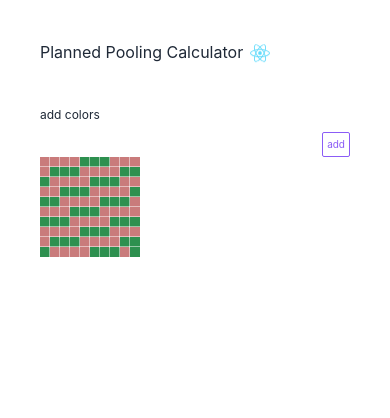
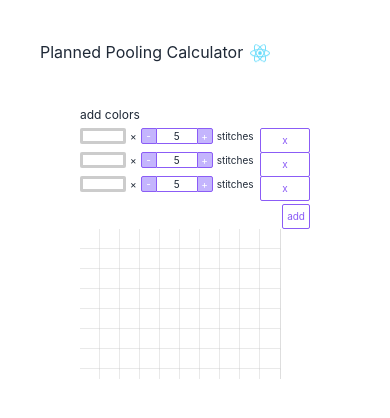
Before and after one commit to lireanne/planned-pooling-calculator, a React (Create React App) app: page / in a window 390 px wide. Shown: the top 418 px of the page. Built offline with nearby package versions, Linux system fonts and the light colour scheme.

Commit message:
feat: implement responsive canvas with color selection

```diff
--- a/src/App.tsx
+++ b/src/App.tsx
@@ -1,8 +1,8 @@
 import logo from "./assets/logo.svg";
 import "./App.css";
 
-import RepeatsInput from "./inputs/repeats-input/index";
-import Canvas from "./canvas/Canvas";
+import { Pooler } from "./pooler";
+import Canvas from "./canvas/canvas";
 
 const Header = (): JSX.Element => {
   return (
@@ -22,8 +22,7 @@ const Header = (): JSX.Element => {
 const Body = () => {
   return (
     <div className="planned-pooling-body m-10">
-      <RepeatsInput />
-      <Canvas />
+      <Pooler />
     </div>
   );
 };
--- a/src/canvas/Canvas.tsx
+++ b/src/canvas/Canvas.tsx
@@ -1,30 +1,19 @@
 import React, { useRef, useEffect } from "react";
-import { colorSection } from "../inputs/repeats-input";
-import { start } from "repl";
+import { colorSection } from "../pooler";
+import { hexIsLight } from "../utils";
 
-const Canvas = (props: any) => {
-  // test value
-  const test: colorSection[] = [
-    {
-      id: "85s66d706fSa9-kb-aJBh",
-      hex: "#c97b7b",
-      count: 4,
-    },
-    {
-      id: "Kv7QMhdk5x2zhsULsWqOT",
-      hex: "#2d904f",
-      count: 3,
-    },
-  ];
+const Canvas = (props: { colorsections: colorSection[] }) => {
+  const { colorsections } = props;
 
   // TODO: make # of cols adjustable, and adapt # of rows accordingly
   const gridSettings = {
     cols: 10,
     rows: 10,
-    gridSize: 10,
+    gridSize: 20,
   };
 
-  const getGridHexValues = (colorSections: colorSection[]) => {
+  /** Return an array of hex values mapped to each of the grid cells*/
+  const getGridHexValues = (colorSections: colorSection[]): string[] => {
     const nGrids = gridSettings.cols * gridSettings.rows;
 
     // Array of hex values per each repeat of colorSections
@@ -39,7 +28,7 @@ const Canvas = (props: any) => {
     const completeRepeats = Array(nRepeats).fill(repeatedGrids).flat();
 
     // Check if there are remaining grids left after all possible repeats
-    const nRemainingGrids = nGrids - (completeRepeats.length + 1);
+    const nRemainingGrids = nGrids - completeRepeats.length;
     if (nRemainingGrids > 0) {
       const remainingGrids = repeatedGrids.slice(0, nRemainingGrids);
       return [...completeRepeats, ...remainingGrids];
@@ -48,7 +37,7 @@ const Canvas = (props: any) => {
     return completeRepeats;
   };
 
-  const gridHexValues = getGridHexValues(test);
+  const gridHexValues = getGridHexValues(colorsections);
 
   const getGridHexValue = (row: number, col: number): string => {
     return gridHexValues[row * gridSettings.cols + col];
@@ -57,26 +46,29 @@ const Canvas = (props: any) => {
   const canvasRef = useRef<HTMLCanvasElement>(null);
 
   useEffect(() => {
+    console.log("colorsections:", colorsections);
     const canvas = canvasRef.current;
     const context = canvas && canvas.getContext("2d");
 
     if (context) {
       const { cols, rows, gridSize } = gridSettings;
 
-      context.strokeStyle = "white";
-
       for (let r = 0; r < rows; r++) {
         for (let c = 0; c < cols; c++) {
           const hex = getGridHexValue(c, r);
+
+          hexIsLight(hex)
+            ? (context.strokeStyle = "lightgrey")
+            : (context.strokeStyle = "white");
+
           context.fillStyle = hex;
-
           context.lineWidth = 1;
           context.strokeRect(r * gridSize, c * gridSize, gridSize, gridSize);
           context.fillRect(r * gridSize, c * gridSize, gridSize, gridSize);
         }
       }
     }
-  }, []);
+  }, [colorsections]);
 
   return <canvas ref={canvasRef} {...props}></canvas>;
 };
--- /dev/null
+++ b/src/inputs/colors-input/index.tsx
@@ -0,0 +1,65 @@
+import ColorPicker from "./color-picker";
+import StitchCountInput from "./stitch-count-input";
+import { Button } from "../../components/button";
+import { colorSection } from "../../pooler";
+
+const startingSections = [{}, {}, {}];
+
+type repeatInputProps = {
+  sections: colorSection[];
+  handleAddColor: Function;
+  handleUpdateColor: Function;
+  handleUpdateCount: Function;
+  handleRemoveSection: Function;
+};
+
+const ColorsInput = (props: repeatInputProps) => {
+  const {
+    sections,
+    handleAddColor,
+    handleUpdateColor,
+    handleUpdateCount,
+    handleRemoveSection,
+  } = props;
+
+  return (
+    <div>
+      <div className={`grid grid-rows-${startingSections.length + 1}`}>
+        <div className="text-sm">
+          <p>add colors</p>
+        </div>
+        {sections.map((section) => (
+          <div
+            key={section.id}
+            className="grid grid-cols-[50px_auto_50px] h-4 my-1"
+          >
+            <ColorPicker
+              colorSection={section}
+              updateColor={handleUpdateColor}
+            />
+            <div>
+              <StitchCountInput
+                colorSection={section}
+                updateCount={handleUpdateCount}
+              />
+            </div>
+            <Button
+              display="x"
+              onClick={() => {
+                handleRemoveSection(section.id);
+              }}
+            ></Button>
+          </div>
+        ))}
+      </div>
+
+      <Button
+        className="mt-2 items-right float-right"
+        display="add"
+        onClick={() => handleAddColor()}
+      ></Button>
+    </div>
+  );
+};
+
+export default ColorsInput;
--- a/src/inputs/repeats-input/StitchCountInput.tsx
+++ b/src/inputs/colors-input/stitch-count-input.tsx
@@ -1,6 +1,6 @@
 import { useState, useEffect } from "react";
-import { ButtonLight } from "../../components/Button";
-import { colorSection } from "./index";
+import { ButtonLight } from "../../components/button";
+import { colorSection } from "../../pooler";
 
 const StitchCountInput = (props: {
   colorSection: colorSection;
@@ -13,6 +13,11 @@ const StitchCountInput = (props: {
     updateCount(count, colorSection.id);
   }, [count]);
 
+  const decreaseCount = () => {
+    const newCount = count - 1;
+    newCount >= 0 ? setCount(newCount) : setCount(0);
+  };
+
   return (
     <div className="h-4 text-xs">
       <span>×</span>
@@ -21,7 +26,7 @@ const StitchCountInput = (props: {
           className="h-full aspect-square rounded-l-sm border border-violet-500"
           display="-"
           data-action="decrement"
-          onClick={() => setCount(count - 1)}
+          onClick={() => decreaseCount()}
         />
         <input
           type="number"
@@ -29,7 +34,7 @@ const StitchCountInput = (props: {
           value={count}
           onKeyDown={(e) => {
             ["ArrowUp", "+"].includes(e.key) && setCount(count + 1);
-            ["ArrowDown", "-"].includes(e.key) && setCount(count - 1);
+            ["ArrowDown", "-"].includes(e.key) && decreaseCount();
           }}
         ></input>
         <ButtonLight
--- a/src/inputs/repeats-input/index.tsx
+++ /dev/null
@@ -1,96 +0,0 @@
-import { useState, useEffect, useCallback } from "react";
-import ColourPicker from "./ColourPicker";
-import StitchCountInput from "./StitchCountInput";
-import { Button } from "../../components/Button";
-import { nanoid } from "nanoid";
-
-const startingSections = [{}, {}, {}];
-
-export type colorSection = {
-  id: string;
-  hex: string;
-  count: number;
-};
-
-const RepeatInput = () => {
-  const [sections, setSections] = useState<colorSection[]>([]);
-
-  const addSection = () => {
-    const newSection = {
-      id: nanoid(),
-      hex: "#FFFFFF",
-      count: 5,
-    };
-    setSections([...sections, newSection]);
-  };
-
-  const handleUpdateColor = (newHex: string, id: string) => {
-    const updatedSections = sections.map((section) => {
-      return id === section.id ? { ...section, hex: newHex } : section;
-    });
-    setSections(updatedSections);
-  };
-
-  const handleUpdateCount = (newCount: number, updatedSectionId: string) => {
-    const updatedSections = sections.map((section) => {
-      return updatedSectionId === section.id
-        ? { ...section, count: newCount }
-        : section;
-    });
-    setSections(updatedSections);
-  };
-
-  const handleRemoveSection = (id: string) => {
-    const remainingSections = sections.filter((section) => id !== section.id);
-    setSections(remainingSections);
-  };
-
-  useEffect(() => {
-    console.log("sections", sections);
-  }, [sections]);
-
-  return (
-    <div>
-      <div className={`grid grid-rows-${startingSections.length + 1}`}>
-        <div className="text-sm">
-          <p>add colors</p>
-        </div>
-        {sections.map((section) => (
-          <div
-            key={section.id}
-            className="grid grid-cols-[50px_auto_50px] h-4 my-1"
-          >
-            <ColourPicker
-              colorSection={section}
-              updateColor={handleUpdateColor}
-            />
-            <div>
-              <StitchCountInput
-                colorSection={section}
-                updateCount={handleUpdateCount}
-              />
-            </div>
-            <Button
-              display="x"
-              onClick={() => {
-                handleRemoveSection(section.id);
-              }}
-            ></Button>
-          </div>
-        ))}
-      </div>
-
-      <Button
-        className="mt-2 items-right float-right"
-        display="add"
-        onClick={() => addSection()}
-      ></Button>
-    </div>
-  );
-};
-
-const RepeatsInput = () => {
-  return <RepeatInput />;
-};
-
-export default RepeatsInput;
--- /dev/null
+++ b/src/pooler.tsx
@@ -0,0 +1,67 @@
+import { useState, useEffect, useCallback } from "react";
+import ColorsInput from "./inputs/colors-input/index";
+import Canvas from "./canvas/canvas";
+import { nanoid } from "nanoid";
+
+export type colorSection = {
+  id: string;
+  hex: string;
+  count: number;
+};
+
+const defaultColorSections = [
+  { id: nanoid(), hex: "#FFFFFF", count: 5 },
+  { id: nanoid(), hex: "#FFFFFF", count: 5 },
+  { id: nanoid(), hex: "#FFFFFF", count: 5 },
+];
+
+/** Component including input to select repeating color sections
+ * and canvas to display the planned pooling.
+ */
+export const Pooler = () => {
+  const [sections, setSections] =
+    useState<colorSection[]>(defaultColorSections);
+
+  const handleAddColor = () => {
+    const newSection = {
+      id: nanoid(),
+      hex: "#FFFFFF",
+      count: 5,
+    };
+    setSections([...sections, newSection]);
+  };
+
+  const handleUpdateColor = (newHex: string, id: string) => {
+    const updatedSections = sections.map((section) => {
+      return id === section.id ? { ...section, hex: newHex } : section;
+    });
+    setSections(updatedSections);
+  };
+
+  const handleUpdateCount = (newCount: number, updatedSectionId: string) => {
+    const updatedSections = sections.map((section) => {
+      return updatedSectionId === section.id
+        ? { ...section, count: newCount }
+        : section;
+    });
+    setSections(updatedSections);
+  };
+
+  const handleRemoveSection = (id: string) => {
+    const remainingSections = sections.filter((section) => id !== section.id);
+    setSections(remainingSections);
+  };
+
+  return (
+    <div className="planned-pooling-body m-10">
+      <ColorsInput
+        sections={sections}
+        handleAddColor={handleAddColor}
+        handleUpdateColor={handleUpdateColor}
+        handleUpdateCount={handleUpdateCount}
+        handleRemoveSection={handleRemoveSection}
+      />
+      <Canvas colorsections={sections} />
+    </div>
+  );
+};
--- /dev/null
+++ b/src/utils.ts
@@ -0,0 +1,29 @@
+/** Given a hex string, get its luma (brightness) values.
+ * @output Number between 0..255 from dark to light.
+ * https://www.w3.org/TR/AERT/#color-contrast
+ */
+const getHexBrightness = (hex: string): number => {
+  if (hex.length !== 7 || hex.charAt(0) !== "#") {
+    console.error("hex code must follow #RRGGBB format");
+  }
+
+  const h = hex.substring(1); // strip #
+  const rgb = parseInt(h, 16); // convert to ecimal;
+  const [r, g, b] = [
+    (rgb >> 16) & 0xff, // extract red
+    (rgb >> 8) & 0xff, // extract green
+    (rgb >> 0) & 0xff, // extract blue
+  ];
+
+  const luma = 0.2126 * r + 0.7152 * g + 0.0722 * b; // per ITU-R BT.709
+
+  return luma;
+};
+
+/** Return boolean on if a hex code converts to a bright color
+ * where bright is defined as luma value > 220.
+ */
+export const hexIsLight = (hex: string): boolean => {
+  const luma = getHexBrightness(hex);
+  return luma > 220;
+};
```
Also changed, not shown: src/inputs/colors-input/color-picker.tsx (renamed from src/inputs/repeats-input/ColourPicker.tsx, +3 -4 lines).
